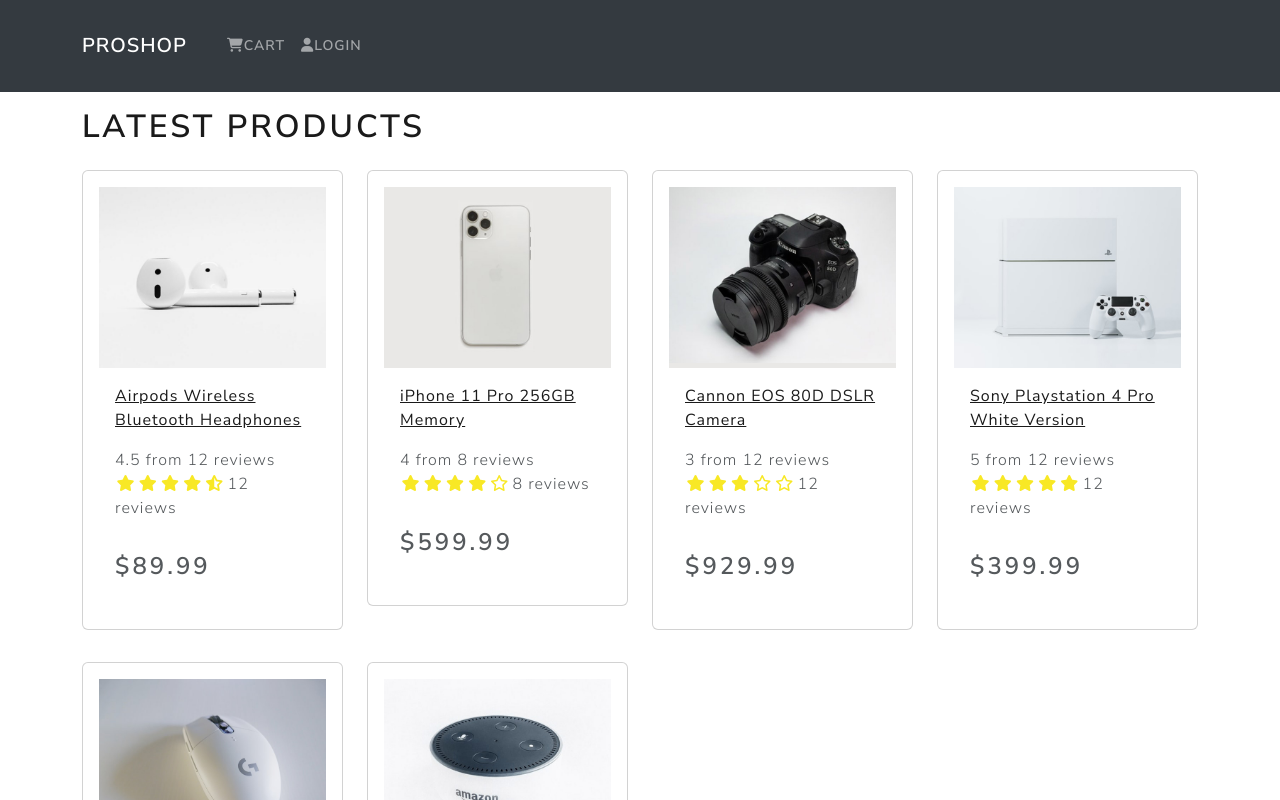
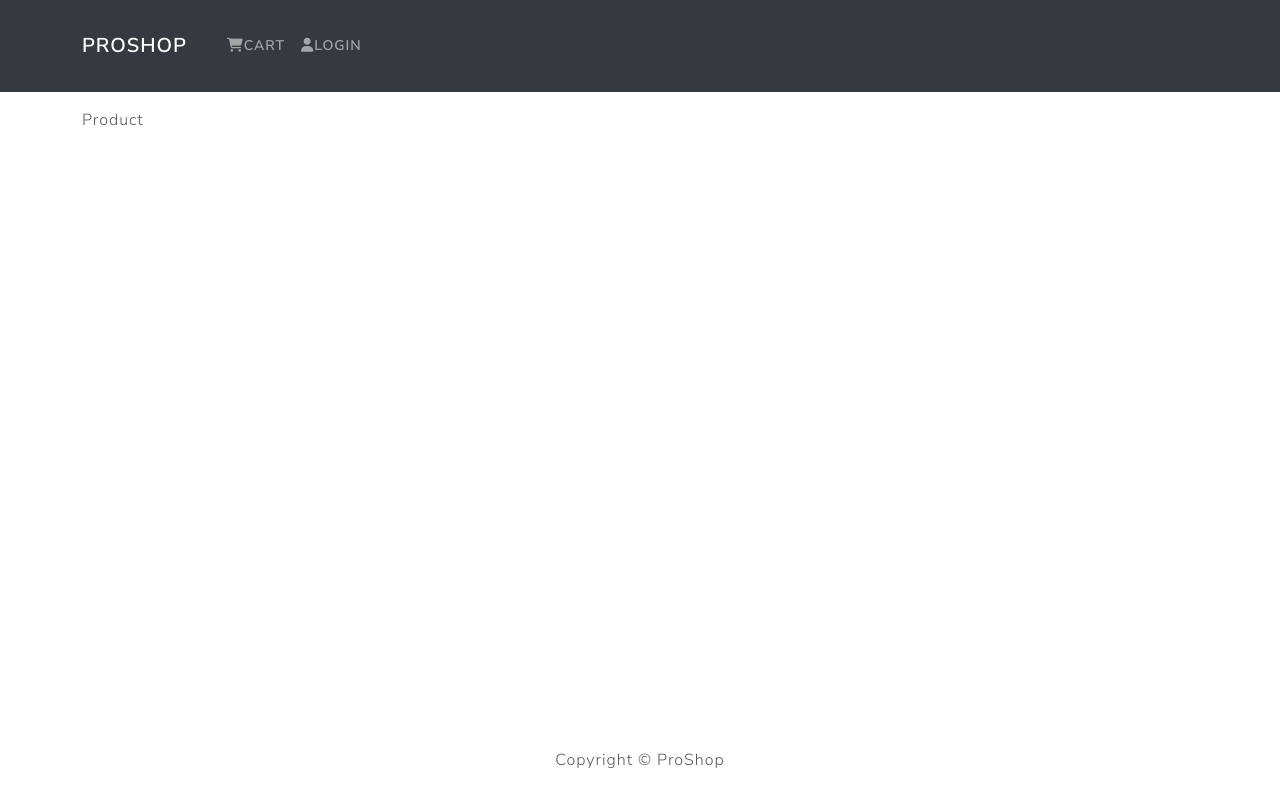
Before and after one commit to Tomerki/E-commerce-website, a React (Create React App) app: page /product/1 in a window 1280 px wide. Shown: the top 800 px of the page. Built offline with nearby package versions, Linux system fonts and the light colour scheme.

Commit message:
Add react routing.

```diff
--- a/package.json
+++ b/package.json
@@ -9,6 +9,8 @@
     "react": "^18.3.1",
     "react-bootstrap": "^2.10.5",
     "react-dom": "^18.3.1",
+    "react-router-bootstrap": "^0.26.3",
+    "react-router-dom": "^6.26.2",
     "react-scripts": "5.0.1",
     "web-vitals": "^2.1.4"
   },
--- a/src/App.js
+++ b/src/App.js
@@ -2,19 +2,24 @@
 
 import Header from "./components/Header";
 import Footer from "./components/Footer";
-import HomeScreen from './screens/HomeScreen';
+import HomeScreen from "./screens/HomeScreen";
+import ProductScreen from './screens/ProductScreen';
+import { BrowserRouter as Router, Routes, Route } from "react-router-dom";
 
 function App() {
   return (
-    <div>
+    <Router>
       <Header />
       <main className="py-3">
         <Container>
-          <HomeScreen/>
+          <Routes>
+            <Route path="/" element={<HomeScreen/>} exact />
+            <Route path="/product/:id" element={<ProductScreen/>}/>
+          </Routes>
         </Container>
       </main>
       <Footer />
-    </div>
+    </Router>
   );
 }
 
--- a/src/components/Header.js
+++ b/src/components/Header.js
@@ -1,17 +1,29 @@
 import React from "react";
 import { Navbar, Nav, Container, Row } from "react-bootstrap";
+import { LinkContainer } from "react-router-bootstrap";
 
 function Header() {
   return (
     <header>
       <Navbar bg="dark" variant="dark" expand="lg" collapseOnSelect>
         <Container>
-          <Navbar.Brand href="/">ProShop</Navbar.Brand>
+          <LinkContainer to="/">
+            <Navbar.Brand>ProShop</Navbar.Brand>
+          </LinkContainer>
           <Navbar.Toggle aria-controls="basic-navbar-nav" />
           <Navbar.Collapse id="basic-navbar-nav">
             <Nav className="mr-auto">
-              <Nav.Link href="/cart"><i className="fas fa-shopping-cart"></i>Cart</Nav.Link>
-              <Nav.Link href="/login"><i className="fas fa-user"></i>Login</Nav.Link>
+              <LinkContainer to="/cart">
+                <Nav.Link>
+                  <i className="fas fa-shopping-cart"></i>Cart
+                </Nav.Link>
+              </LinkContainer>
+
+              <LinkContainer to="/login">
+                <Nav.Link>
+                  <i className="fas fa-user"></i>Login
+                </Nav.Link>
+              </LinkContainer>
             </Nav>
           </Navbar.Collapse>
         </Container>
--- a/src/components/Product.js
+++ b/src/components/Product.js
@@ -1,25 +1,26 @@
 import React from "react";
 import { Card } from "react-bootstrap";
 import Rating from './Rating';
+import { Link } from 'react-router-dom';
 
 function Product({ product }) {
   return (
     <Card className="my-3 p-3 rounded">
-      <a href={`/product/${product._id}`}>
+      <Link to={`/product/${product._id}`}>
         <Card.Img src={product.image} />
-      </a>
+      </Link>
 
       <Card.Body>
-        <a href={`/product/${product._id}`}>
+        <Link to={`/product/${product._id}`}>
           <Card.Title as="div">
             <strong>{product.name}</strong>
           </Card.Title>
-        </a>
+        </Link>
 
         <Card.Text as="div">
           <div className="my-3">
             {product.rating} from {product.numReviews} reviews
-            <Rating value={product.rating} text={`${product.numReviews} reviews`} color={'#f8e825'}/>
+            <Rating value={product.rating} text={`${product.numReviews} reviews`} color={'#dbf20a'}/>
           </div>
         </Card.Text>
 
--- /dev/null
+++ b/src/screens/ProductScreen.js
@@ -0,0 +1,7 @@
+import React from "react";
+
+function ProductScreen() {
+  return <div>Product</div>;
+}
+
+export default ProductScreen;
```
Also changed, not shown: 1 other file (tests, documents, lock files or other folders).
